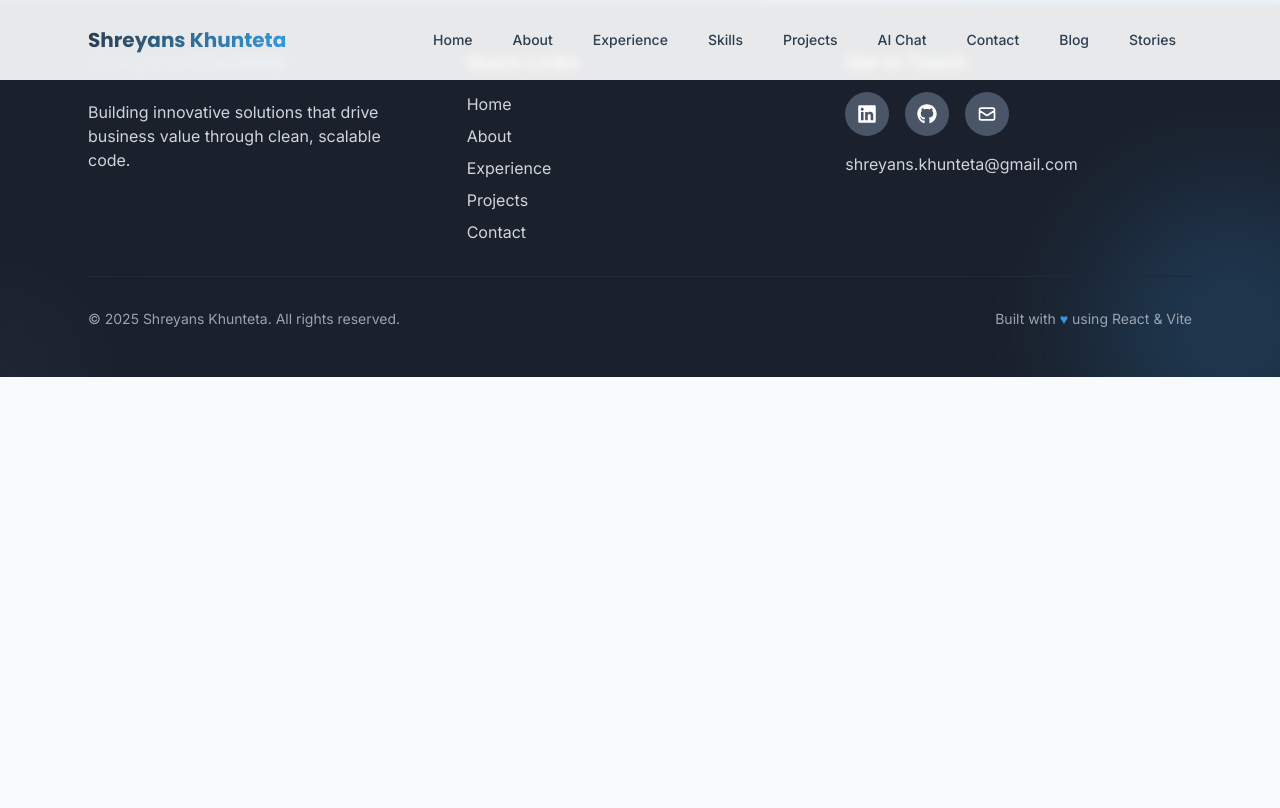
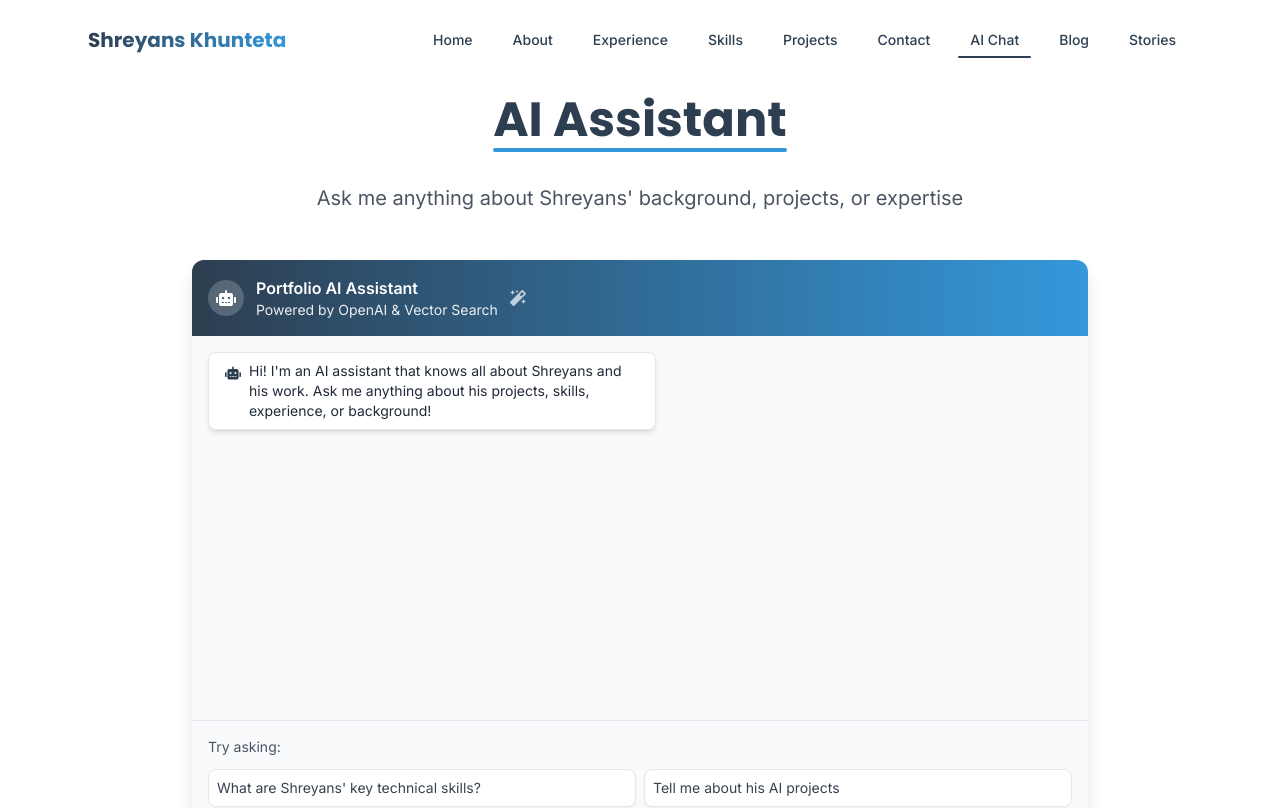
Before and after one commit to SKhunteta/PortfolioWebsite, a React (Vite) app: page /chat in a window 1280 px wide. Shown: the top 808 px of the page. Built offline with nearby package versions, Linux system fonts and the light colour scheme; no server answers.

Commit message:
fixed redirect issue

```diff
--- a/src/App.jsx
+++ b/src/App.jsx
@@ -36,12 +36,17 @@ function App() {
                     <Projects />
                   </div>
                   <div className="bg-white py-8">
-                    <AIChat />
-                  </div>
-                  <div className="bg-gray-light py-8">
                     <Contact />
                   </div>
                 </>
+              }
+            />
+            <Route
+              path="/chat"
+              element={
+                <div className="bg-white py-8 min-h-screen">
+                  <AIChat />
+                </div>
               }
             />
           </Routes>
--- a/src/components/AIChat.jsx
+++ b/src/components/AIChat.jsx
@@ -124,7 +124,7 @@ const AIChat = () => {
   };
 
   return (
-    <div id="ai-chat" className="section-container py-12 md:py-16">
+    <div className="section-container py-12 md:py-16">
       <div className="text-center mb-8">
         <h2 className="section-title mx-auto">AI Assistant</h2>
         <p className="section-subtitle">
--- a/src/components/Hero.jsx
+++ b/src/components/Hero.jsx
@@ -1,5 +1,6 @@
 import React from "react";
-import { FaGithub, FaLinkedin } from "react-icons/fa";
+import { Link } from "react-router-dom";
+import { FaGithub, FaLinkedin, FaRobot } from "react-icons/fa";
 import { HiOutlineMail } from "react-icons/hi";
 
 const Hero = () => {
@@ -53,6 +54,13 @@ const Hero = () => {
               >
                 View Projects
               </a>
+              <Link
+                to="/chat"
+                className="btn btn-accent text-sm md:text-base flex items-center gap-2"
+              >
+                <FaRobot size={16} />
+                Try AI Chat
+              </Link>
             </div>
 
             <div className="flex items-center gap-5 pt-4 justify-center md:justify-start">
--- a/src/components/navbar.jsx
+++ b/src/components/navbar.jsx
@@ -15,11 +15,16 @@ const Navbar = () => {
     { id: 3, link: "experience", label: "Experience" },
     { id: 4, link: "skills", label: "Skills" },
     { id: 5, link: "projects", label: "Projects" },
-    { id: 6, link: "ai-chat", label: "AI Chat" },
-    { id: 7, link: "contact", label: "Contact" },
+    { id: 6, link: "contact", label: "Contact" },
   ];
 
   const pageLinks = [
+    {
+      id: 7,
+      external: false,
+      to: "/chat",
+      label: "AI Chat",
+    },
     {
       id: 8,
       external: true,
```
Also changed, not shown: 1 other file (tests, documents, lock files or other folders).
